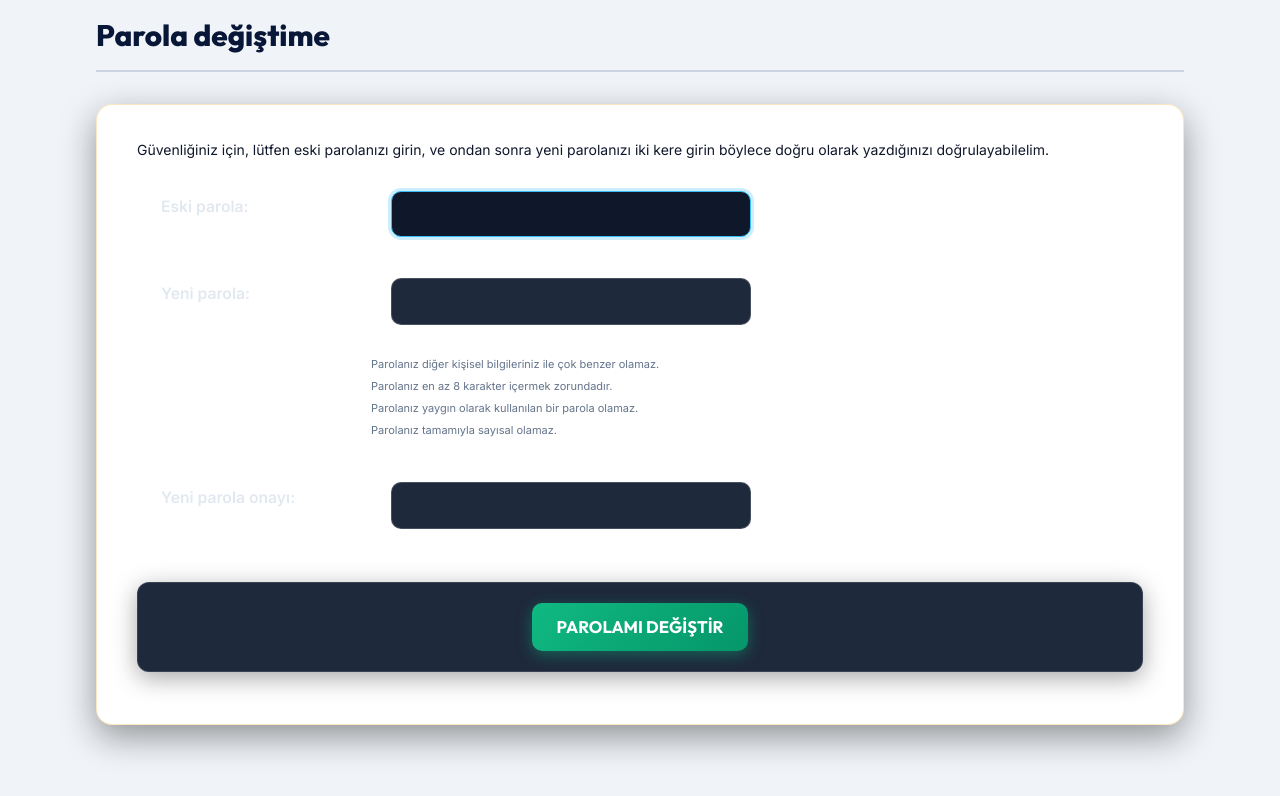
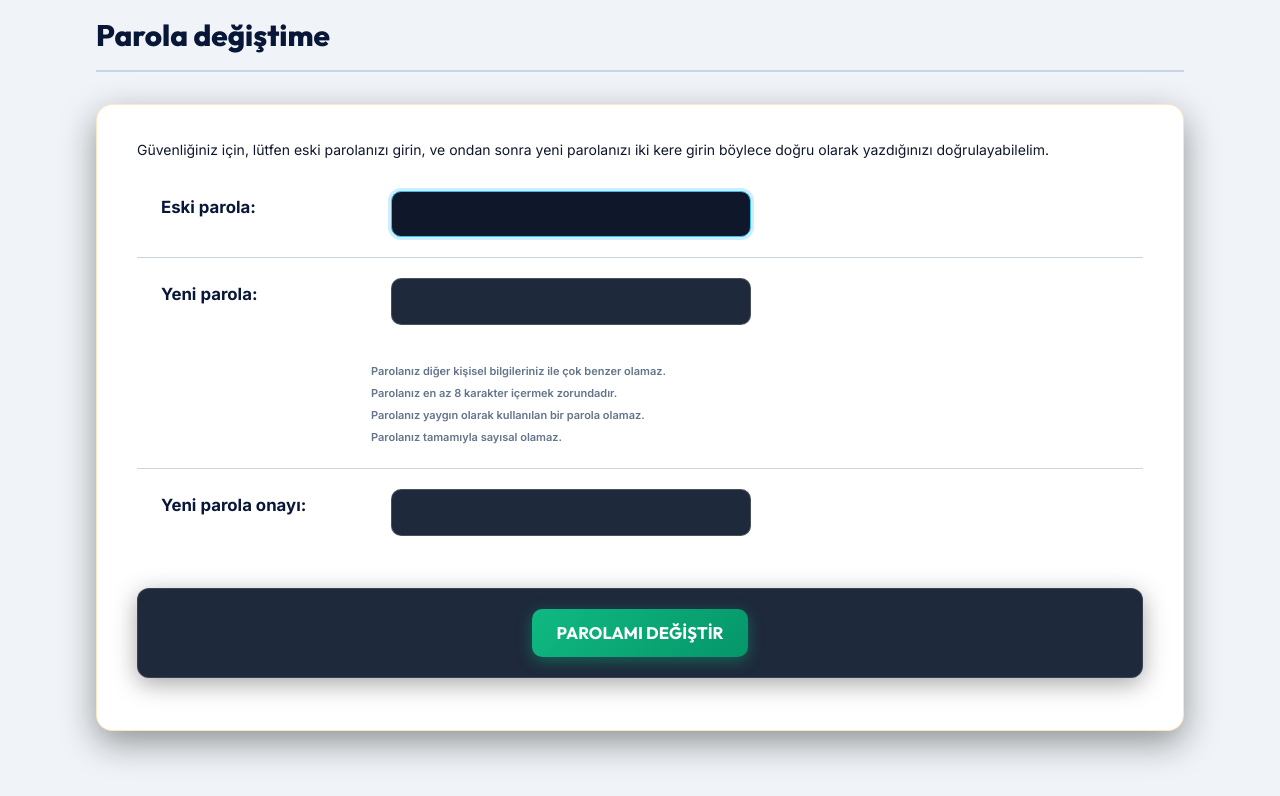
Before and after one commit to raminentezar-rgb/yks, a Django app: a page that uses templates/admin/base_site.html in a window 1280 px wide. Shown: the part 281-1077 px from the top of the page. Run offline with Django 4.2, Linux system fonts and the light colour scheme; a user stored in the database is signed in.

Commit message:
Make form labels and action texts bold and deep navy blue for light theme readability

```diff
--- a/static/css/custom_admin.css
+++ b/static/css/custom_admin.css
@@ -655,9 +655,9 @@ div.breadcrumbs a:hover {
     display: flex !important;
     align-items: center !important;
     gap: 0.6rem !important;
-    font-weight: 600 !important;
-    color: #e2e8f0 !important;
-    font-size: 0.92rem !important;
+    font-weight: 700 !important;
+    color: #081638 !important;
+    font-size: 1rem !important;
 }
 
 .actions select {
@@ -698,9 +698,9 @@ div.breadcrumbs a:hover {
 }
 
 .actions .action-counter {
-    color: #94a3b8 !important;
+    color: #0f172a !important;
     font-size: 0.88rem !important;
-    font-weight: 500 !important;
+    font-weight: 600 !important;
     margin-left: auto !important;
 }
 
@@ -1094,7 +1094,7 @@ fieldset.module h2, fieldset.module legend {
 /* Form Satırları (Form Rows & Fields) */
 body:not(.login) .form-row {
     padding: 1.25rem 1.5rem !important;
-    border-bottom: 1px solid rgba(255, 255, 255, 0.05) !important;
+    border-bottom: 1px solid #cbd5e1 !important;
     display: flex !important;
     align-items: center !important;
     flex-wrap: wrap !important;
@@ -1105,16 +1105,32 @@ body:not(.login) .form-row {
     float: none !important;
 }
 
-.form-row:last-child {
+body:not(.login) .form-row:last-child {
     border-bottom: none !important;
 }
 
-.form-row label {
+body:not(.login) label,
+body:not(.login) .form-row label,
+body:not(.login) .form-row label.required,
+body:not(.login) .checkbox-row label,
+body:not(.login) .radiolist label {
+    font-weight: 700 !important;
+    color: #081638 !important;
+    min-width: 220px !important;
+    font-size: 1.05rem !important;
+    display: inline-block !important;
+}
+
+body:not(.login) .form-row .help,
+body:not(.login) .form-row p.help,
+body:not(.login) .form-row span.help,
+body:not(.login) .help-text,
+body:not(.login) .help {
+    color: #475569 !important;
+    font-size: 0.88rem !important;
     font-weight: 600 !important;
-    color: #e2e8f0 !important;
-    min-width: 220px !important;
-    font-size: 0.98rem !important;
-    display: inline-block !important;
+    margin-top: 0.4rem !important;
+    display: block !important;
 }
 
 .form-row input[type="text"],
```
